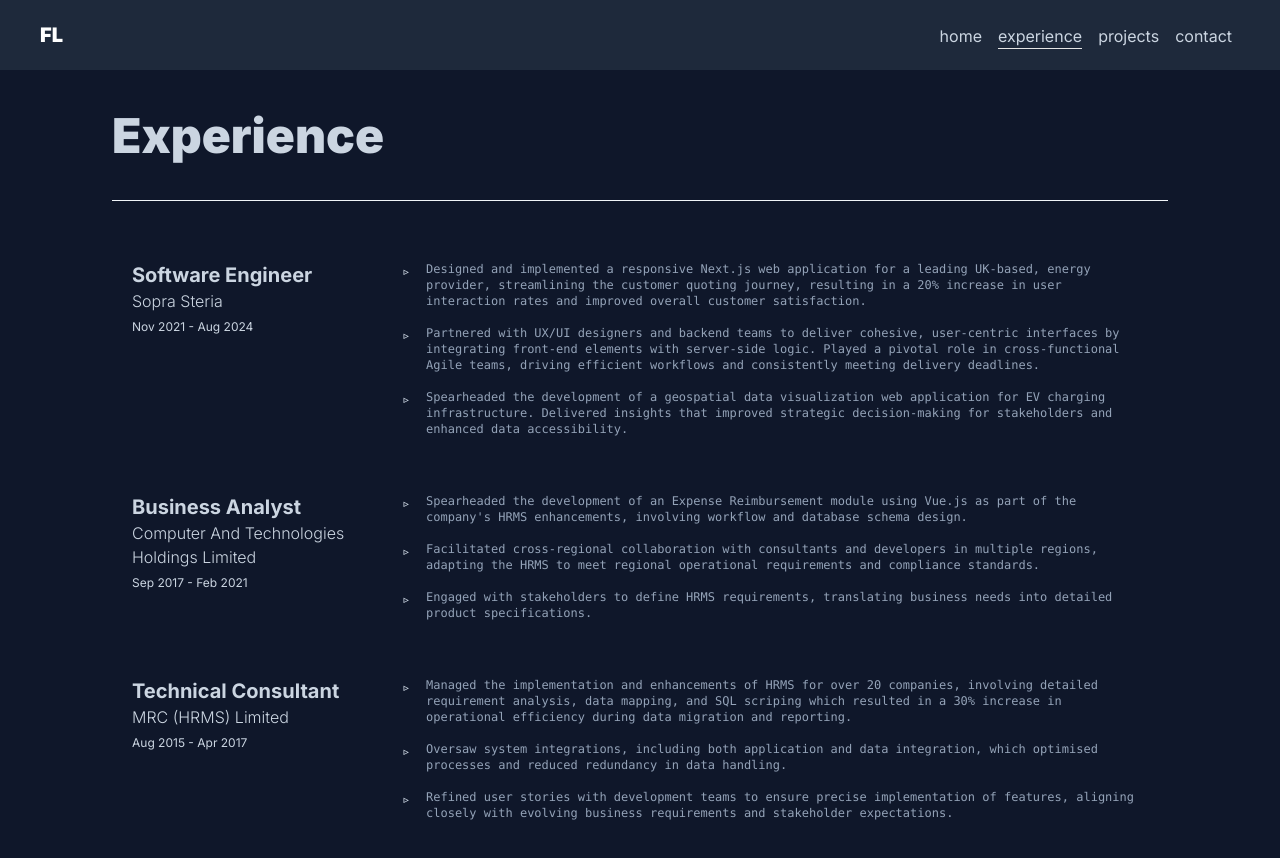
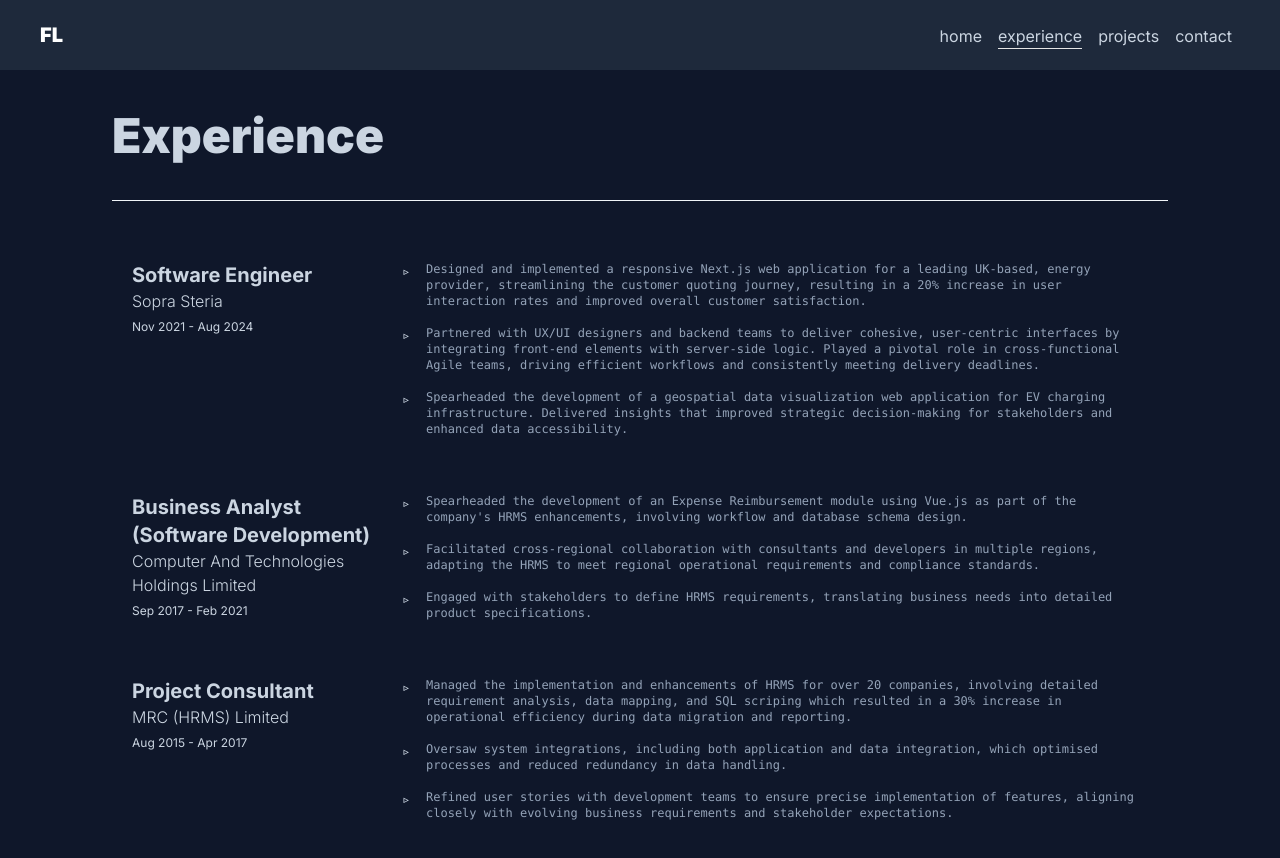
Before and after one commit to ltk55/frank-lam-portfolio, a Next.js app: page /experience in a window 1280 px wide. Shown: the top 858 px of the page. Built offline with nearby package versions, Linux system fonts and the light colour scheme.

Commit message:
feat: update job exp

```diff
--- a/app/experience/page.tsx
+++ b/app/experience/page.tsx
@@ -22,7 +22,7 @@ export default function Experience() {
     },
     {
       company: "Computer And Technologies Holdings Limited",
-      jobTitle: "Business Analyst",
+      jobTitle: "Business Analyst (Software Development)",
       duration: "Sep 2017 - Feb 2021",
       jobDescriptions: [
         "Spearheaded the development of an Expense Reimbursement module using Vue.js as part of the company's HRMS enhancements, involving workflow and database schema design.",
@@ -32,7 +32,7 @@ export default function Experience() {
     },
     {
       company: "MRC (HRMS) Limited",
-      jobTitle: "Technical Consultant",
+      jobTitle: "Project Consultant",
       duration: "Aug 2015 - Apr 2017",
       jobDescriptions: [
         "Managed the implementation and enhancements of HRMS for over 20 companies, involving detailed requirement analysis, data mapping, and SQL scriping which resulted in a 30% increase in operational efficiency during data migration and reporting.",
```
